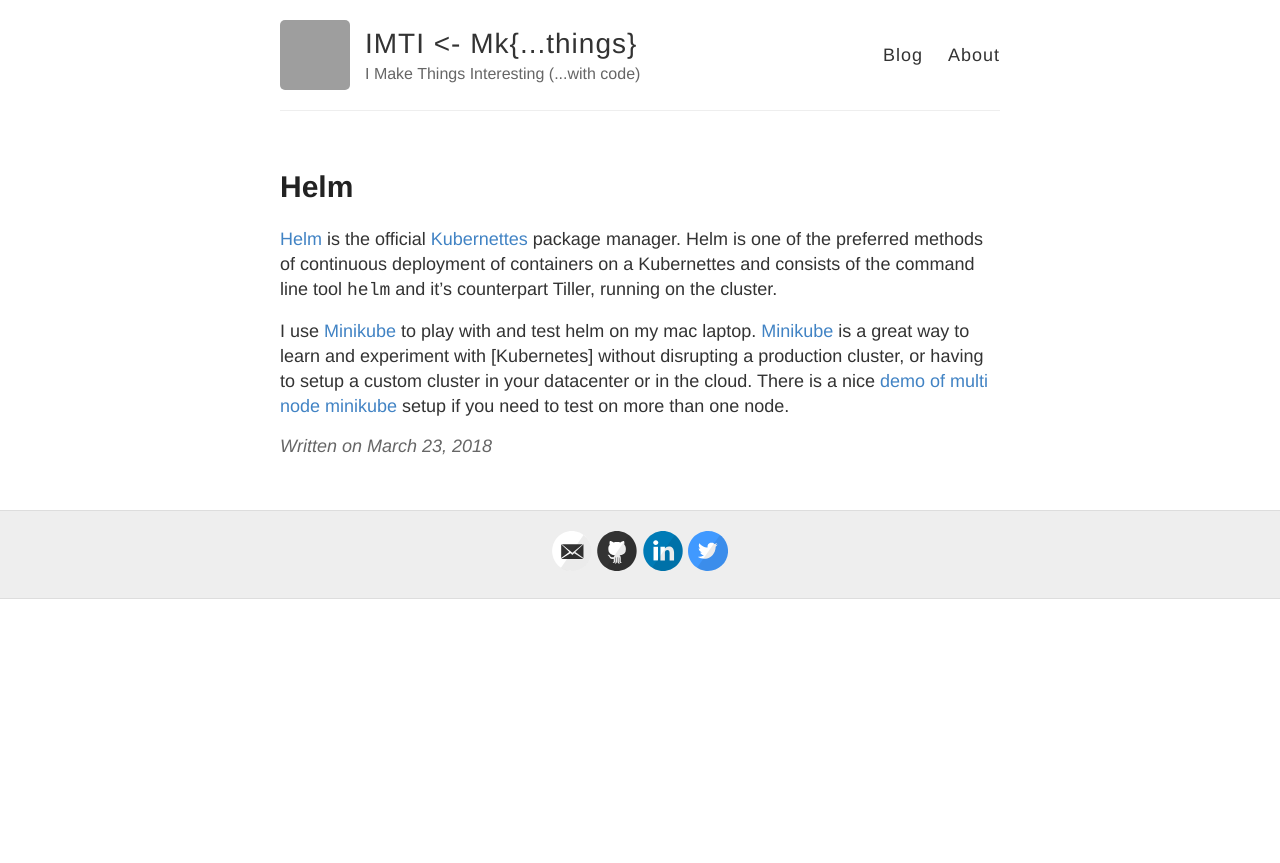
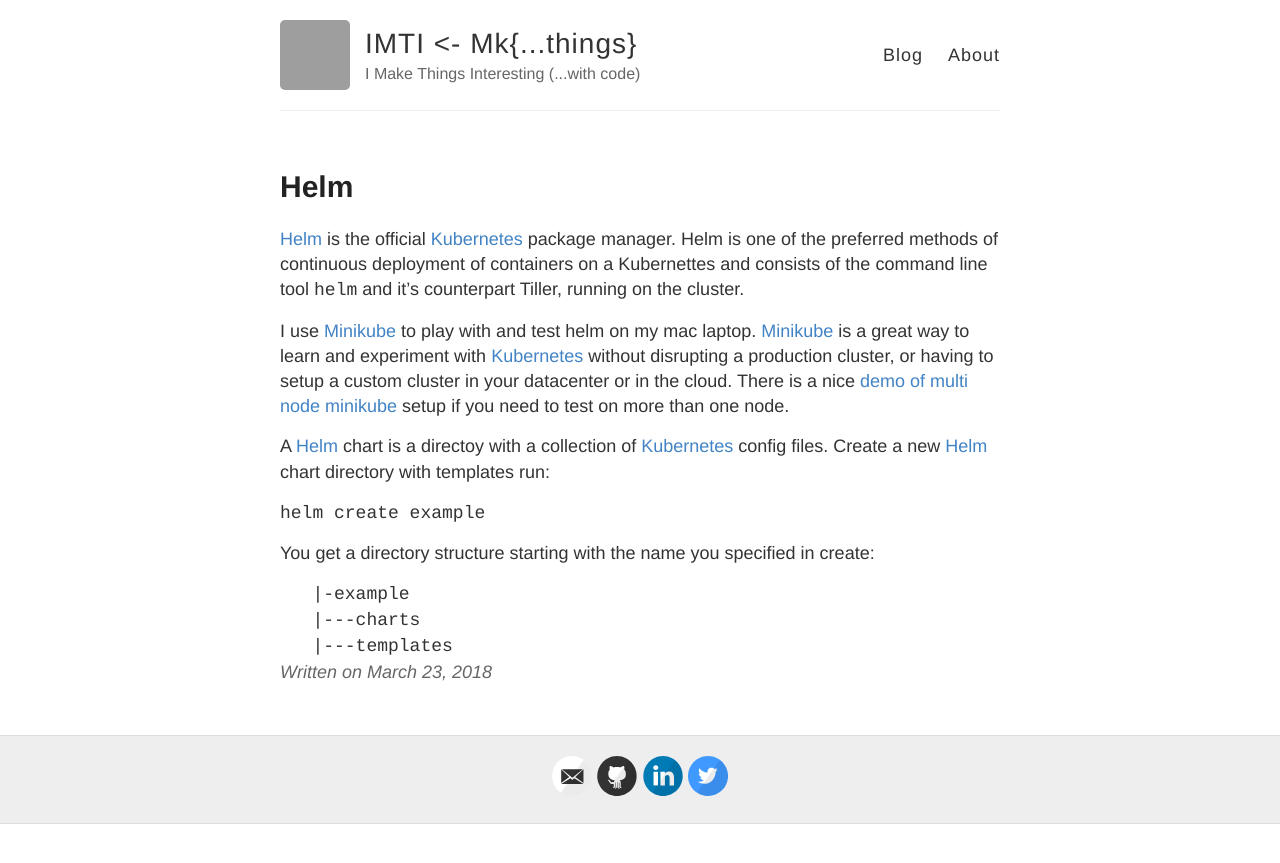
Before and after one commit to cjimti/mk, a Jekyll site: the page built from _posts/2018-03-23-helm.md, in a window 1280 px wide. Shown: the top 863 px of the page. Built offline with Jekyll 4.4.1, drawn with Linux system fonts in a browser that asks for light colours; grey boxes are pictures that could not be loaded.

Commit message:
Update 2018-03-23-helm.md

````diff
--- a/_posts/2018-03-23-helm.md
+++ b/_posts/2018-03-23-helm.md
@@ -3,12 +3,22 @@
 layout: post
 title: Helm
 ---
-[Helm] is the official [Kubernettes] package manager. Helm is one of the preferred methods of continuous deployment of containers on a Kubernettes and consists of the command line tool `helm` and it's counterpart Tiller, running on the cluster.
+[Helm] is the official [Kubernetes] package manager. Helm is one of the preferred methods of continuous deployment of containers on a Kubernettes and consists of the command line tool `helm` and it's counterpart Tiller, running on the cluster.
 
 I use [Minikube] to play with and test helm on my mac laptop. [Minikube] is a great way to learn and experiment with [Kubernetes] without disrupting a production cluster, or having to setup a custom cluster in your datacenter or in the cloud. There is a nice [demo of multi node minikube](https://asciinema.org/a/162127) setup if you need to test on more than one node.
 
+A [Helm] chart is a directoy with a collection of [Kubernetes] config files. Create a new [Helm] chart directory with templates run:
 
+`helm create example`
+
+You get a directory structure starting with the name you specified in create:
+
+```plain
+   |-example
+   |---charts
+   |---templates
+```
 
 [Helm]: https://helm.sh/
-[Kubernettes]: https://kubernetes.io/
+[Kubernetes]: https://kubernetes.io/
 [Minikube]: https://kubernetes.io/docs/getting-started-guides/minikube/
````
